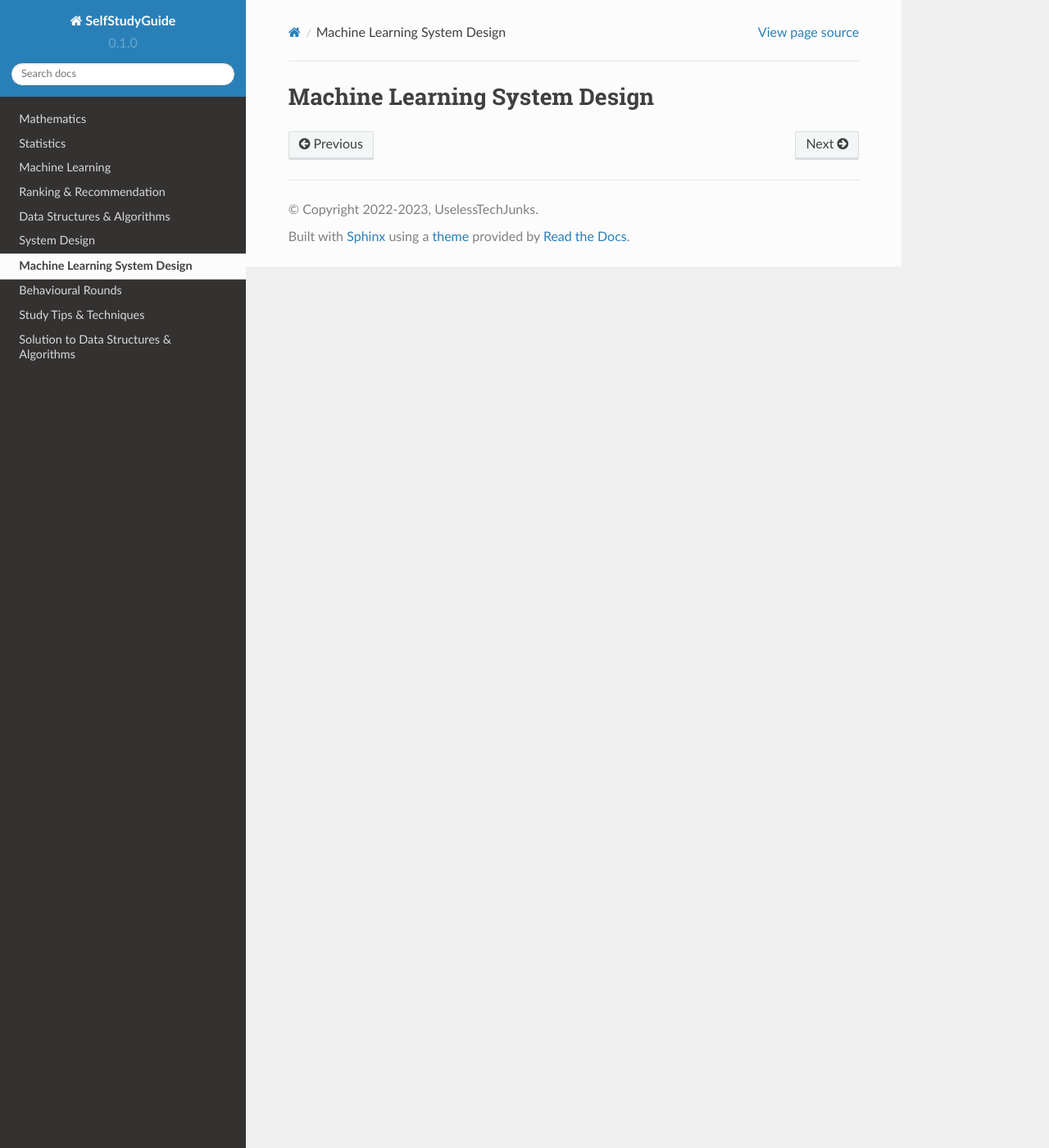
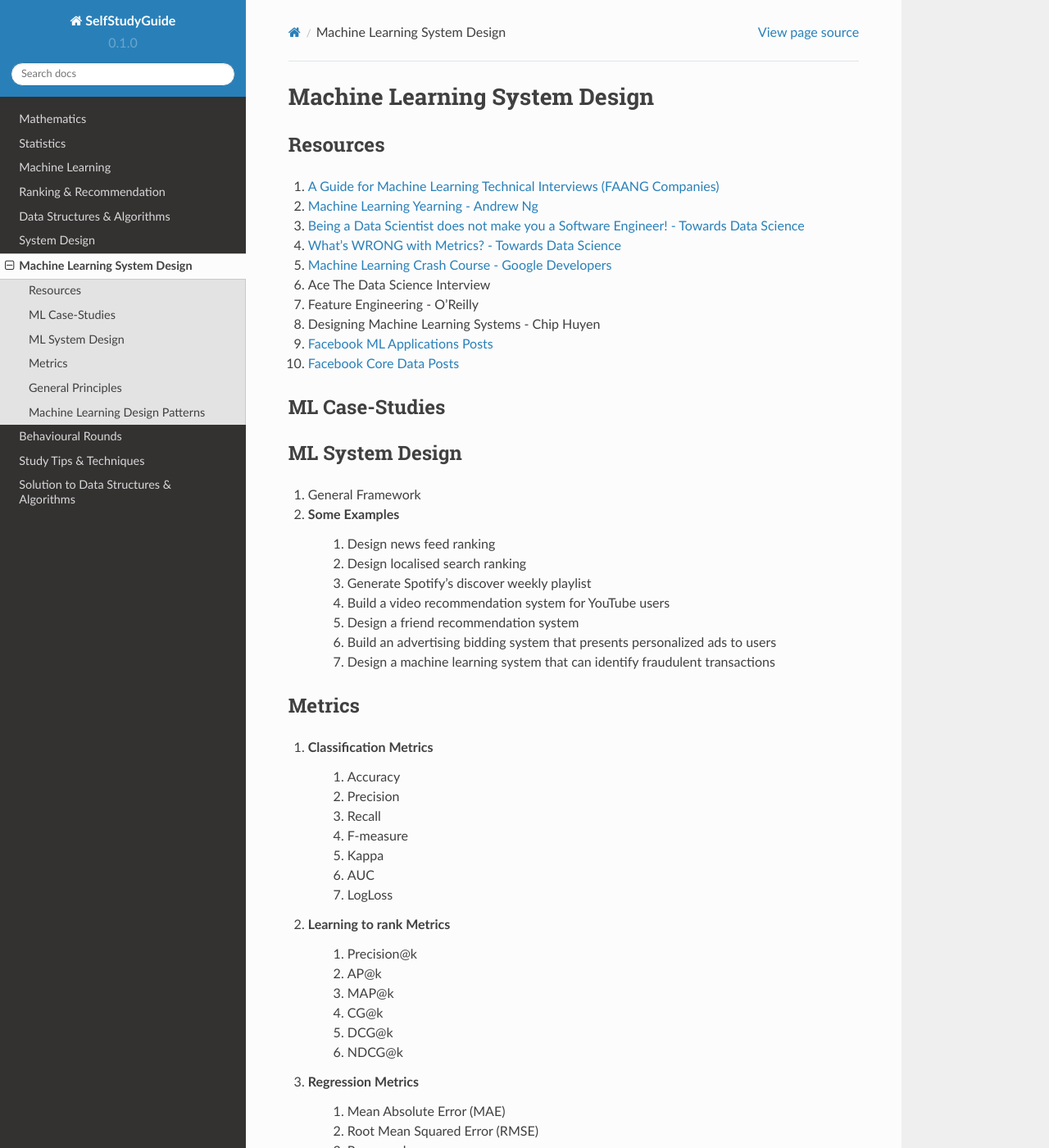
Before and after one commit to uselesstechjunks/leetcode, a Sphinx documentation site: the page built from docs/source/mldes.rst, in a window 1280 px wide and 1400 px high. Shown: the whole window at 82% size. Built offline with Sphinx 7.4.7 and the Read the Docs theme 2.0.0, drawn with Linux system fonts in a browser that asks for light colours; some of the changed text lies outside the part shown.

Commit message:
Update mldes.rst (#21)

```diff
--- a/docs/source/mldes.rst
+++ b/docs/source/mldes.rst
@@ -1,2 +1,79 @@
 Machine Learning System Design
 ========================================
+
+Resources
+-----------------------
+#. `A Guide for Machine Learning Technical Interviews (FAANG Companies) <https://github.com/alirezadir/machine-learning-interview-enlightener>`_
+#. `Machine Learning Yearning - Andrew Ng <https://www.deeplearning.ai/wp-content/uploads/2021/01/andrew-ng-machine-learning-yearning.pdf>`_
+#. `Being a Data Scientist does not make you a Software Engineer! - Towards Data Science <https://towardsdatascience.com/being-a-data-scientist-does-not-make-you-a-software-engineer-c64081526372>`_
+#. `What's WRONG with Metrics? - Towards Data Science <https://towardsdatascience.com/choosing-the-right-metric-is-a-huge-issue-99ccbe73de61>`_
+#. `Machine Learning Crash Course - Google Developers <https://developers.google.com/machine-learning/crash-course/>`_
+#. Ace The Data Science Interview
+#. Feature Engineering - O'Reilly
+#. Designing Machine Learning Systems - Chip Huyen
+#. `Facebook ML Applications Posts <https://engineering.fb.com/category/ml-applications/>`_
+#. `Facebook Core Data Posts <https://engineering.fb.com/category/core-data/>`_
+
+ML Case-Studies
+-----------------------------------
+
+ML System Design
+-----------------------------------
+#. General Framework
+#. Some Examples
+	#. Design news feed ranking
+	#. Design localised search ranking
+	#. Generate Spotify's discover weekly playlist
+	#. Build a video recommendation system for YouTube users
+	#. Design a friend recommendation system
+	#. Build an advertising bidding system that presents personalized ads to users
+	#. Design a machine learning system that can identify fraudulent transactions
+
+Metrics
+-----------------------------------
+#. Classification Metrics
+	#. Accuracy
+	#. Precision
+	#. Recall
+	#. F-measure
+	#. Kappa
+	#. AUC
+	#. LogLoss
+#. Learning to rank Metrics
+	#. Precision@k
+	#. AP@k
+	#. MAP@k
+	#. CG@k
+	#. DCG@k
+	#. NDCG@k
+#. Regression Metrics
+	#. Mean Absolute Error (MAE)
+	#. Root Mean Squared Error (RMSE)
+	#. R-squared
+	#. Adjusted R-squared
+#. NLP/NLG Metrics
+	#. BLEU (Bilingual Evaluation Understudy)
+	#. ROUGE (Recall-Oriented Understudy for Gisting Evaluation)
+#. Speech Recognition Metrics
+	#. WER (Word error rate)
+#. Other Metrics
+	#. RIG (Relative Information Gain)
+	#. Calibration Plot
+
+General Principles
+-----------------------------------
+#. Setting up Dev/Test sets
+	#. Dataset & Metric
+	#. Metric
+	#. When to Change Datasets and Metric
+#. Basic Error Analysis
+#. Bias & Variance
+#. Learning Curve
+#. Comparing to Human Level Performance
+#. Training & Testing on Different Distribution
+#. Debugging Inference Algorithm
+#. End-to-end Deep Learning
+#. Error Analysis by Parts
+
+Machine Learning Design Patterns
+-----------------------------------
```
